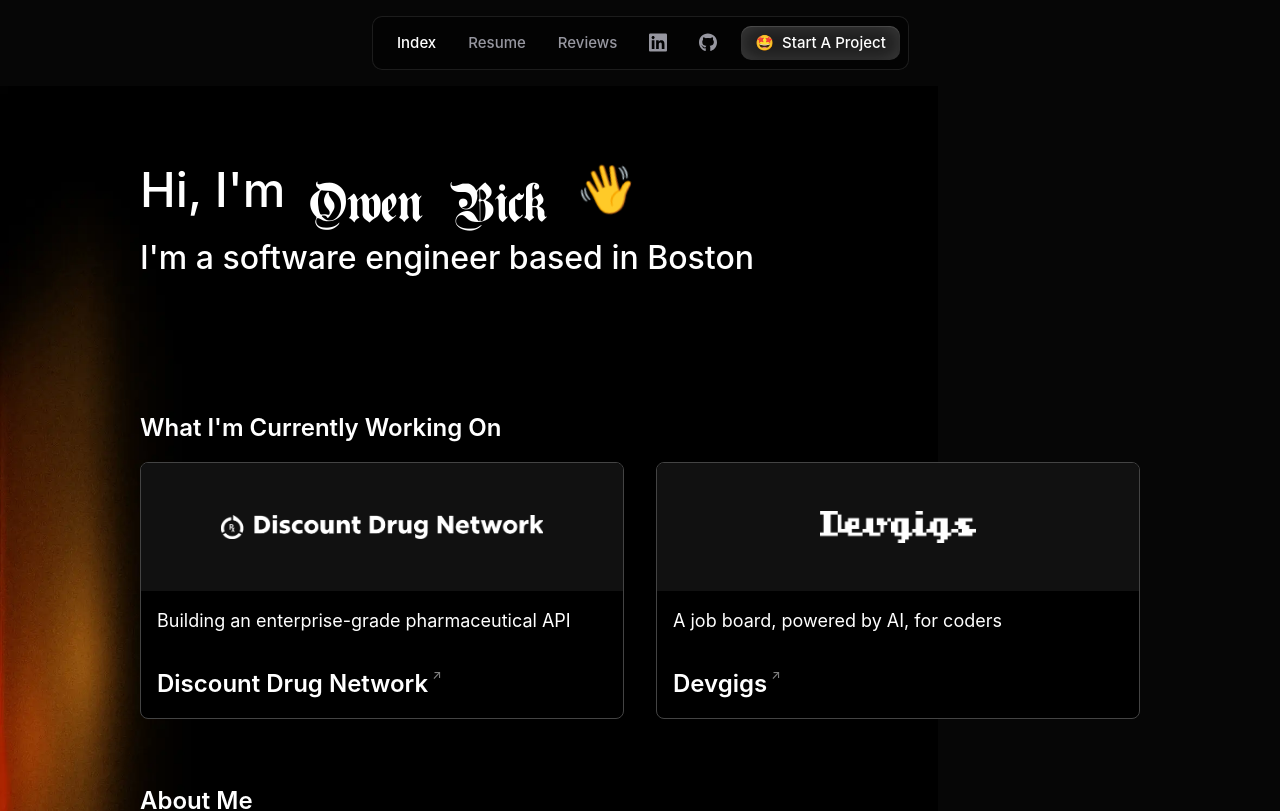
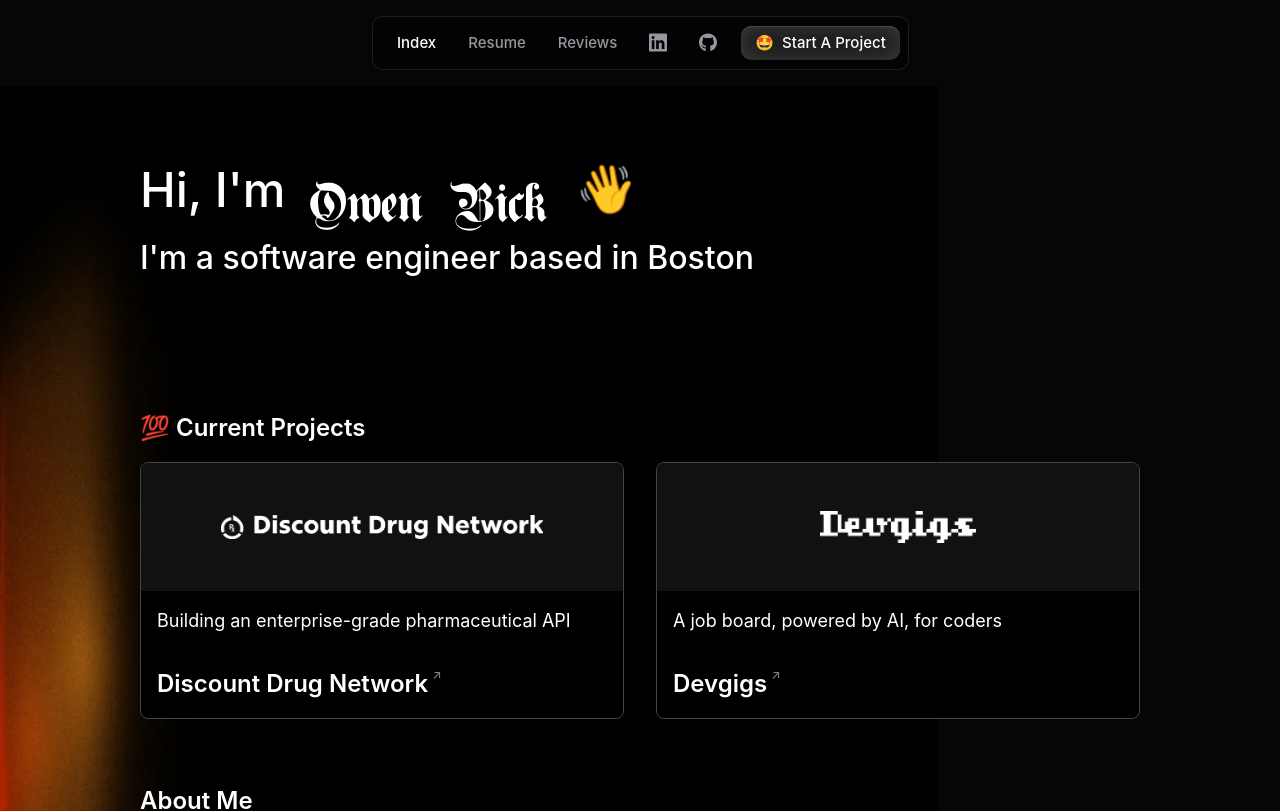
Before and after one commit to bick/website, a Next.js app: page / in a window 1280 px wide. Shown: the top 811 px of the page. Built offline with nearby package versions, Linux system fonts and the light colour scheme.

Commit message:
Update Portfolio.tsx

```diff
--- a/components/Portfolio.tsx
+++ b/components/Portfolio.tsx
@@ -6,7 +6,7 @@
     return (
         <section className={styles.portfolio}>
             <div className="container">
-                <h3>What I'm Currently Working On</h3>
+                <h3>💯 Current Projects</h3>
                 <div className={styles.portfolio__list}>
                     <Link
                         className={styles.portfolio__item}
```
